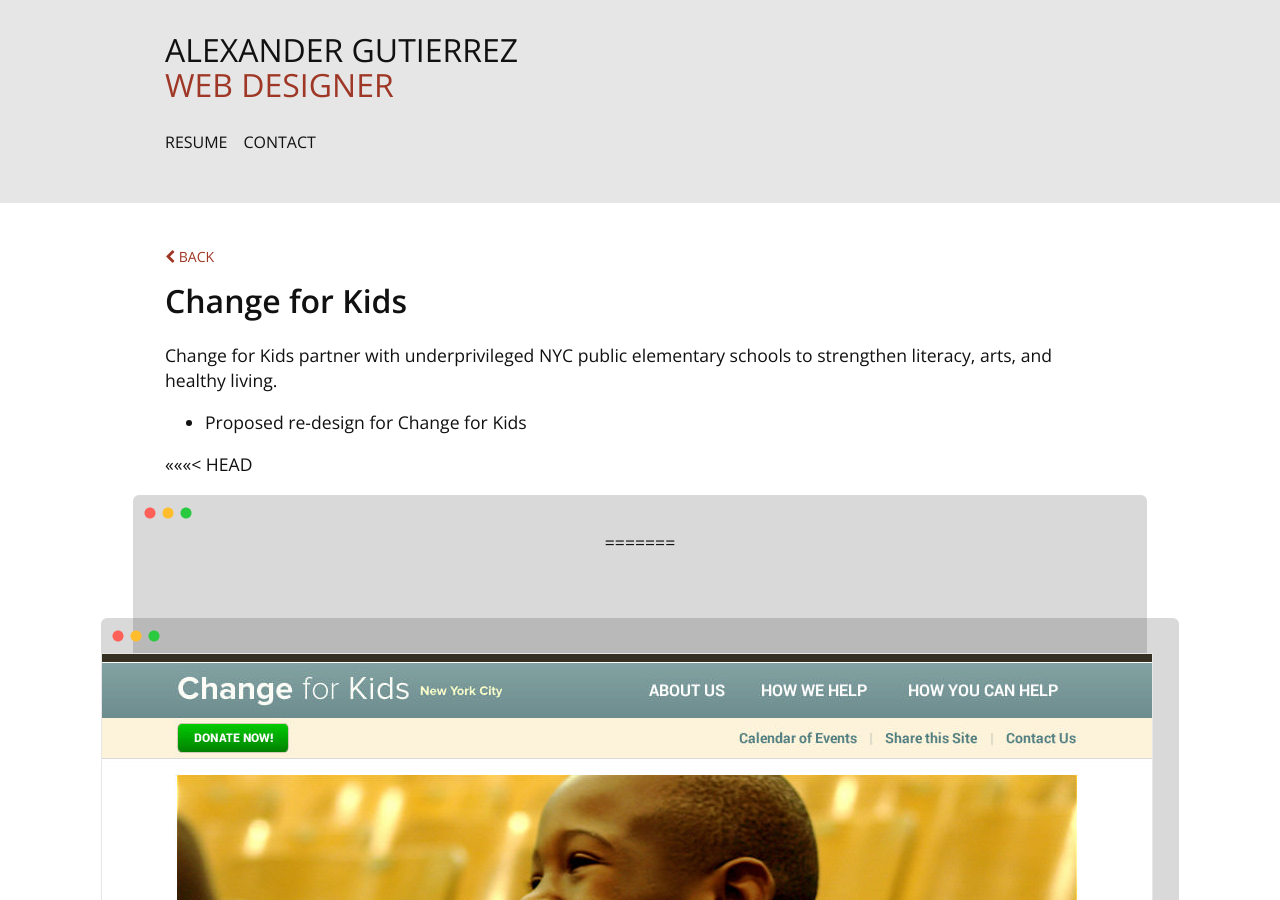
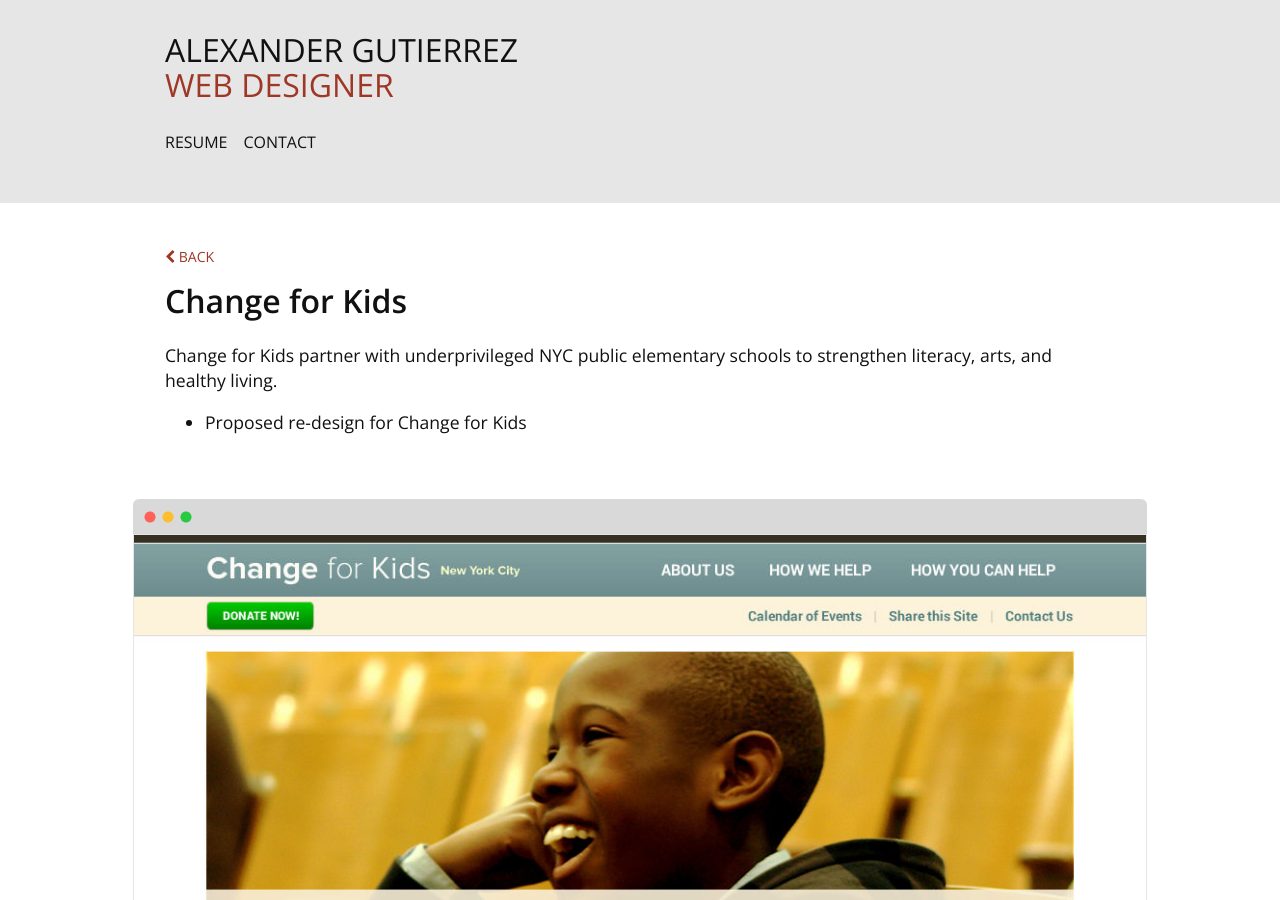
Before and after one commit to gutierrezalex/gutierreza, a Jekyll site: the page built from _posts/2011-12-01-cfk.md, in a window 1280 px wide and 900 px high. Built offline with Jekyll 4.4.1, drawn with Linux system fonts in a browser that asks for light colours; some of the changed text lies outside the part shown.

Commit message:
Clearing conflict

```diff
--- a/_posts/2011-12-01-cfk.md
+++ b/_posts/2011-12-01-cfk.md
@@ -13,39 +13,23 @@
 
 * Proposed re-design for Change for Kids
 
-<<<<<<< HEAD
-<div class="screenshot">
-  <div class="screenshot-chrome">
-    <img class="cld-hidpi" data-src="https://res.cloudinary.com/gutierrezalex/image/upload/q_90/dpr_auto/v1487709574/cfk-screen_smzfct_avpcj3.jpg">
-=======
 <figure class="mt-4 mb-4">
   <div class="screenshot screenshot-chrome">
     <img src="img/cfk.jpg" loading="lazy" class="border border-light">
->>>>>>> Portfolio v2
   </div>
   <figcaption>Change For Kids home page</figcaption>
 </figure>
 
-<<<<<<< HEAD
-  <div class="screenshot-chrome">
-    <img class="cld-hidpi" data-src="https://res.cloudinary.com/gutierrezalex/image/upload/q_90/dpr_auto/v1487709574/cfk-screen2_okvzcr_mcqauh.jpg">
-=======
 <figure class="mb-4">
   <div class="screenshot screenshot-chrome">
     <img src="img/cfk-team.jpg" loading="lazy" class="border border-light">
->>>>>>> Portfolio v2
   </div>
   <figcaption>Change For Kids team page</figcaption>
 </figure>
 
-<<<<<<< HEAD
-  <div class="screenshot-chrome">
-    <img class="cld-hidpi" data-src="https://res.cloudinary.com/gutierrezalex/image/upload/q_90/dpr_auto/v1487709573/cfk-screen3_tvrzdn_izusnb.jpg">
-=======
 <figure class="mb-4">
   <div class="screenshot screenshot-chrome">
     <img src="img/cfk-donate.jpg" loading="lazy" class="border border-light">
->>>>>>> Portfolio v2
   </div>
   <figcaption>Change For Kids donate page</figcaption>
 </figure>
```
